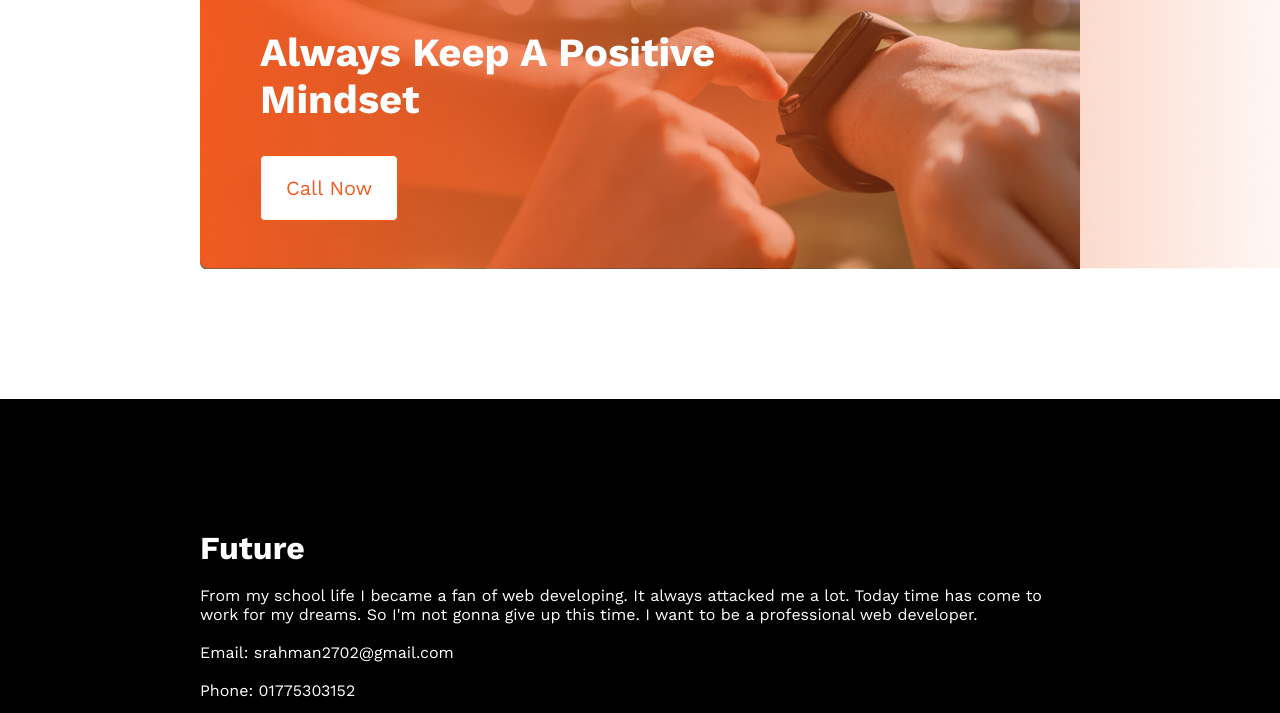
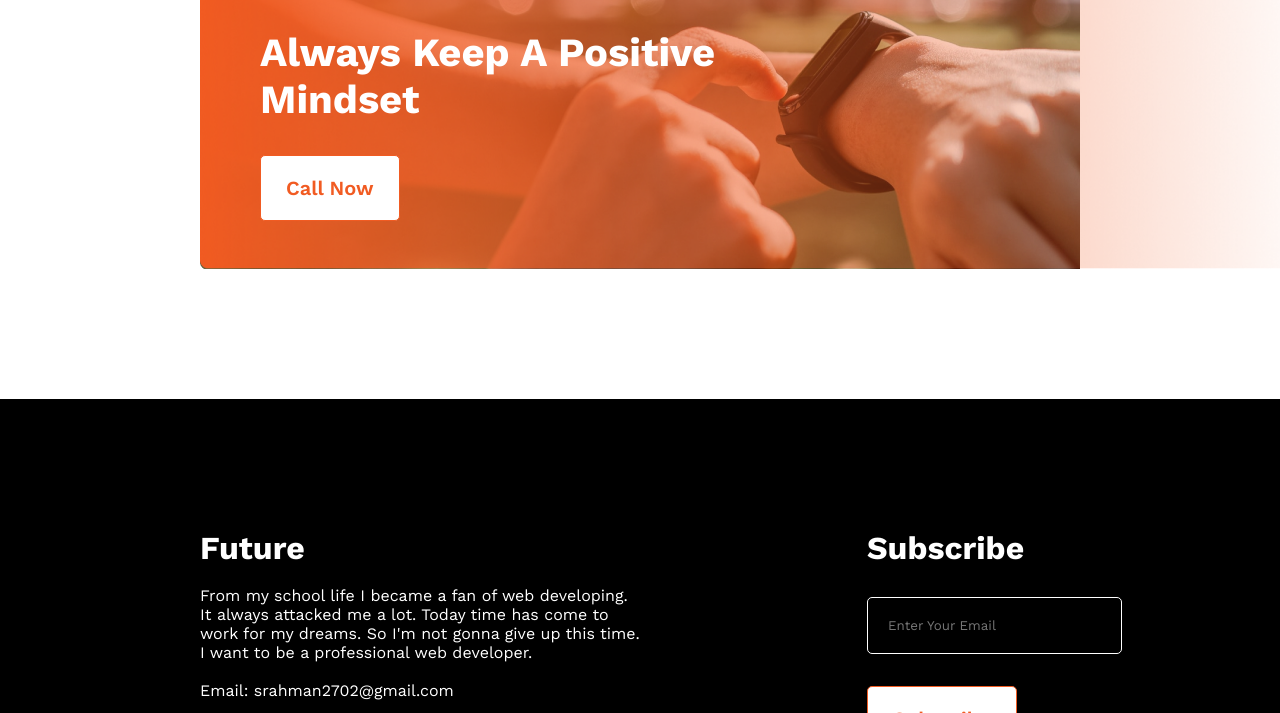
Before and after one commit to sadik2702/new-year-new-me, a plain HTML site: page index.html in a window 1280 px wide. Shown: the part 2186-2899 px from the top of the page. Drawn offline with nearby package versions, Linux system fonts and the light colour scheme.

Commit message:
first page completed

```diff
--- a/index.html
+++ b/index.html
@@ -103,28 +103,43 @@
 			</div>
 		</section>
 		<footer>
-			<div class="Future">
+			<div class="future">
 				<h1>Future</h1>
 				<p>
-					<br>
+					<br />
 					From my school life I became a fan of web developing. It always
 					attacked me a lot. Today time has come to work for my dreams. So I'm
 					not gonna give up this time. I want to be a professional web
 					developer.
-					<br>
-					<br>
+					<br />
+					<br />
 					Email: srahman2702@gmail.com
-					<br><br>
+					<br /><br />
 					Phone: 01775303152
-					<br><br>
+					<br /><br />
 				</p>
 				<div class="social-icons">
-					<a href="https://www.facebook.com/sadik.r.027"> <img src="images/icons/fb.png" alt="fb icon"> </a>
-					<a href="https://www.facebook.com/sadik.r.027"> <img src="images/icons/twitter.png" alt="fb icon"> </a>
-					<a href="https://www.facebook.com/sadik.r.027"> <img src="images/icons/youtube.png" alt="fb icon"> </a>
+					<a href="https://www.facebook.com/sadik.r.027">
+						<img src="images/icons/fb.png" alt="fb icon" />
+					</a>
+					<a href="https://www.facebook.com/sadik.r.027">
+						<img src="images/icons/twitter.png" alt="fb icon" />
+					</a>
+					<a href="https://www.facebook.com/sadik.r.027">
+						<img src="images/icons/youtube.png" alt="fb icon" />
+					</a>
 				</div>
 			</div>
-
+			<div class="subscription">
+				<h1>Subscribe</h1>
+				<input
+					type="email"
+					name="email"
+					id="e1"
+					placeholder="Enter Your Email"
+				/>
+				<button class="btn-white">Subscribe</button>
+			</div>
 		</footer>
 	</body>
 </html>
--- a/style.css
+++ b/style.css
@@ -44,6 +44,7 @@
 }
 .btn-white {
 	font-size: 20px;
+	font-weight: 600;
 	color: #f15b22;
 	background-color: white;
 	border: 0;
@@ -136,3 +137,22 @@ a {
 	text-decoration: none;
 	margin-right: 18px;
 }
+.future {
+	width: 50%;
+}
+.subscription {
+	display: flex;
+	flex-direction: column;
+}
+
+.subscription input {
+	margin-top: 30px;
+	padding: 20px;
+	width: 100%;
+	border-radius: 5px;
+	background-color: black;
+	border: 1px solid white;
+}
+.subscription button {
+	width: fit-content;
+}
```
